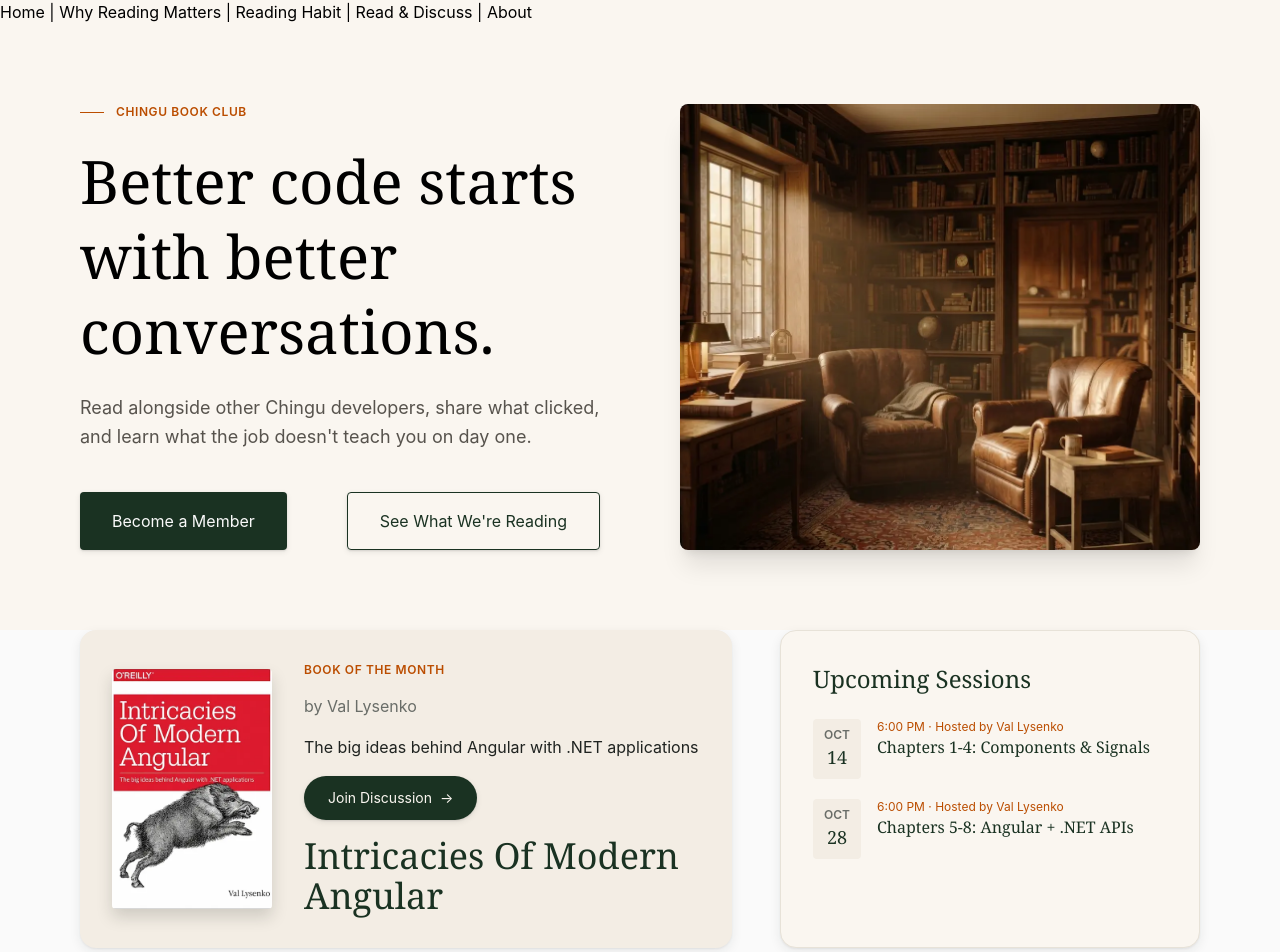
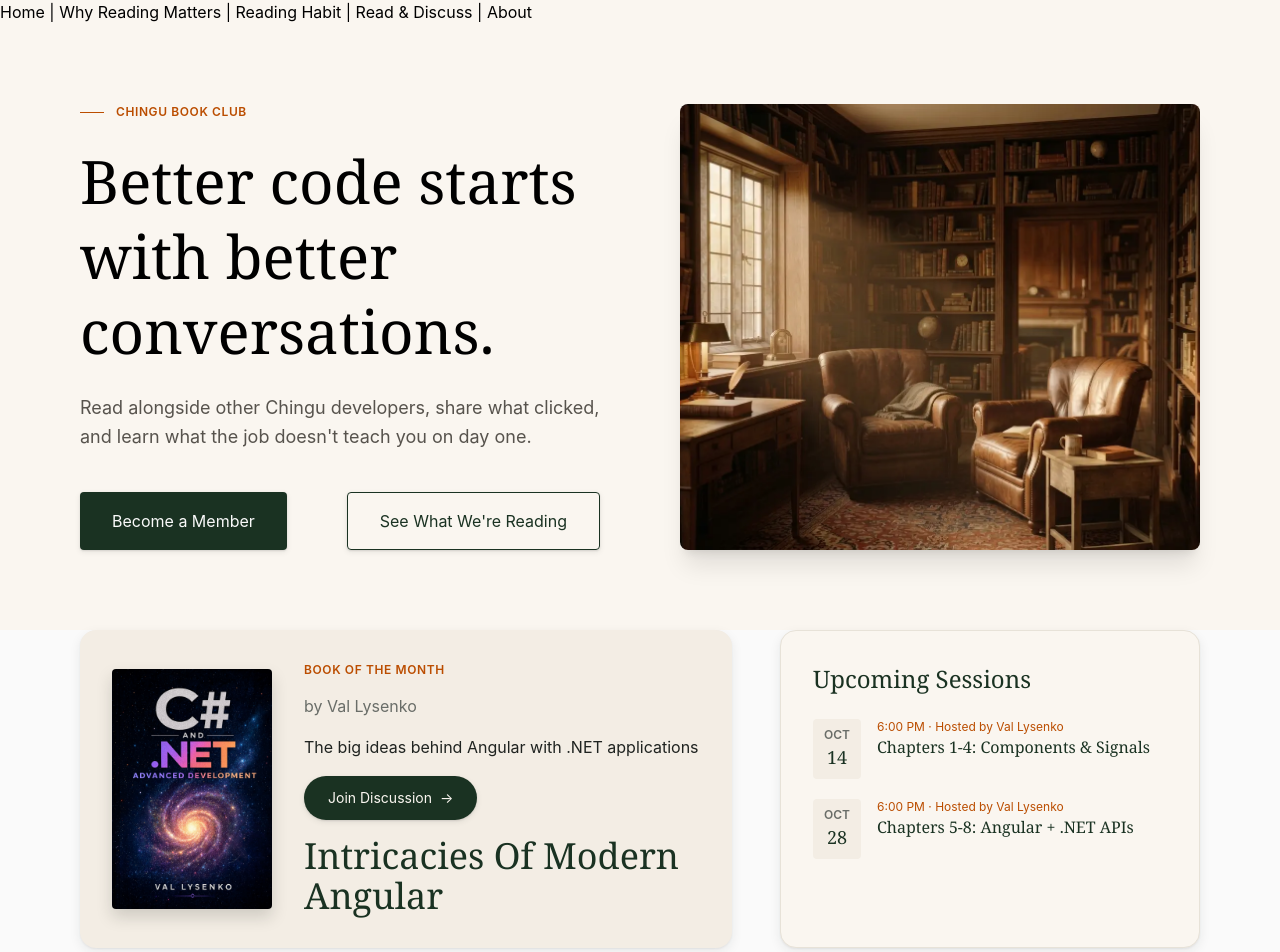
Before and after one commit to chingu-voyages/V62-tier3-team-34, an Angular app in the folder client/: page / in a window 1280 px wide. Shown: the top 952 px of the page. Built offline with nearby package versions, Linux system fonts and the light colour scheme.

Commit message:
Add new image for mock book for Val, update it's ur in mock-books.ts

```diff
--- a/client/src/app/pages/home/mock-books.ts
+++ b/client/src/app/pages/home/mock-books.ts
@@ -6,7 +6,7 @@ export const MOCK_BOOKS: Book[] = [
     title: 'Intricacies Of Modern Angular',
     author: 'Val Lysenko',
     description: 'The big ideas behind Angular with .NET applications',
-    imageUrl: '/images/Val_Book.webp',
+    imageUrl: '/images/val_book.webp',
   },
 ];
 
```
Also changed, not shown: client/public/images/Val_Book.webp (deleted), client/public/images/val_book.webp (added).
